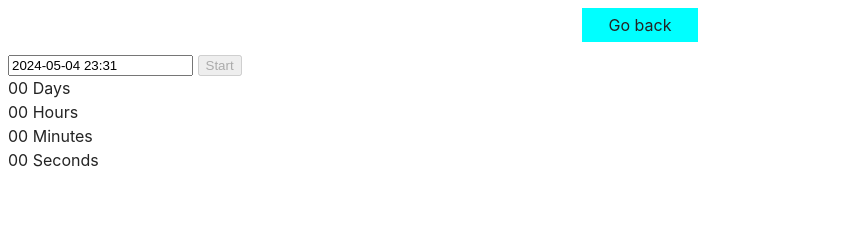
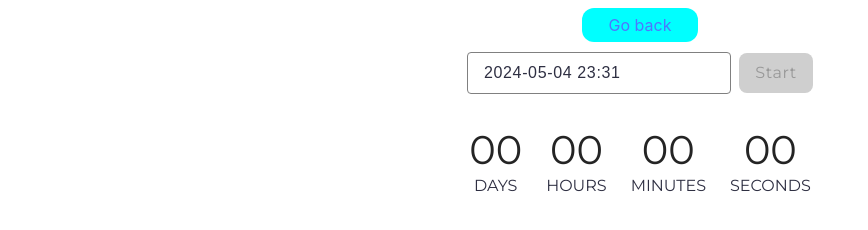
Before and after one commit to RostyslavShevchenko/goit-js-hw-10, a website built with Vite: page src/1-timer.html in a window 1280 px wide. Shown: the whole page, without its empty margins (0-868 px from the left). Built offline with nearby package versions, Linux system fonts and the light colour scheme; what izitoast would draw is missing.

Commit message:
hw-10.js

```diff
--- a/src/1-timer.html
+++ b/src/1-timer.html
@@ -10,8 +10,10 @@
   <body>
     <a href="./index.html" class="home-link">Go back</a>
 
-    <input type="text" id="datetime-picker" />
-    <button type="button" data-start>Start</button>
+    <div class="picker-wrap">
+      <input type="text" id="datetime-picker" class="picker-input" />
+      <button type="button" data-start class="picker-btn">Start</button>
+    </div>
 
     <div class="timer">
       <div class="field">
--- /dev/null
+++ b/src/css/snackbar.css
@@ -0,0 +1,104 @@
+@import url(./reset.css);
+@import url('https://fonts.googleapis.com/css2?family=Montserrat&display=swap');
+
+.home-link {
+    display: block;
+    text-align: center;
+    background-color: aqua;
+    max-width: 100px;
+    padding: 5px 8px;
+    margin: 0 auto 10px;
+    border-radius: 12px;
+    color: #4e75ff;
+}
+
+.form {
+    font-family: 'Montserrat', sans-serif;
+    display: flex;
+    flex-direction: column;
+    justify-content: center;
+    align-items: center;
+}
+
+label {
+    font-weight: 400;
+    font-size: 16px;
+    line-height: 150%;
+    letter-spacing: 0.04em;
+    color: #2e2f42;
+}
+
+.delay-label {
+    display: flex;
+    flex-direction: column;
+    width: 360px;
+}
+
+input[name = delay] {
+    padding: 0 16px;
+    border: 1px solid #808080;
+    border-radius: 4px;
+    width: auto;
+    height: 40px;
+    margin-top: 8px;
+    outline: none;
+    transition: border 250ms cubic-bezier(0.4, 0, 0.2, 1);
+    margin-bottom: 16px;
+}
+
+input[name=delay]:hover,
+input[name=delay]:focus {
+    border: 1px solid #000;
+}
+
+input[name=delay]:active{
+   border: 1px solid #4e75ff;
+}
+
+fieldset {
+    margin: 0;
+    max-width: 360px;
+    border-radius: 4px;
+    border: 1px solid #808080;
+    box-sizing: border-box;
+    display: flex;
+    justify-content: center;
+    gap: 48px;
+    transition: border 250ms cubic-bezier(0.4, 0, 0.2, 1);
+    outline: none;
+    margin-bottom: 24px;
+    width: 360px;
+}
+
+fieldset:hover,
+fieldset:focus {
+    border-radius: 4px;
+    stroke-width: 1px;
+    border: 1px solid #000;
+}
+
+fieldset legend {
+    padding: 0;
+    text-align: left;
+    margin-left: 22.4px;
+}
+
+.form-submit-btn {
+    font-family: 'Montserrat', sans-serif;
+    font-weight: 500;
+    font-size: 16px;
+    line-height: 150%;
+    letter-spacing: 0.04em;
+    color: #fff;
+    background: #4e75ff;
+    border: none;border-radius: 8px;
+    padding: 8px 16px;
+    width: 360px;
+}
+
+.form-submit-btn:hover,
+.form-submit-btn:focus {
+background: #6c8cff;
+transition: border 250ms cubic-bezier(0.4, 0, 0.2, 1);
+outline: none;
+}
--- a/src/css/timer.css
+++ b/src/css/timer.css
@@ -1,3 +1,6 @@
+@import url(./reset.css);
+@import url('https://fonts.googleapis.com/css2?family=Montserrat&display=swap');
+
 .home-link {
     display: block;
     text-align: center;
@@ -5,4 +8,107 @@
     max-width: 100px;
     padding: 5px 8px;
     margin: 0 auto 10px;
+    border-radius: 12px;
+    color: #4e75ff;
 }
+
+.picker-wrap {
+    display: flex;
+    gap: 8px;
+    justify-content: center;
+    align-items: center;
+    width: 346px;
+    margin: 0 auto;
+}
+
+.picker-input {
+    border-radius: 4px;
+    border: 1px solid #808080;
+    width: 272px;
+    height: auto;
+    background-color: #fff;
+    font-weight: 400;
+    font-size: 16px;
+    line-height: 150%;
+    letter-spacing: 0.04em;
+    color: #2e2f42;
+    padding: 8px 16px;
+    outline: none;
+    transition: border 250ms cubic-bezier(0.4, 0, 0.2, 1);
+}
+
+.picker-input:hover,
+.picker-input:focus {
+    border: 1px solid #000;
+}
+
+.picker-input:active {
+    border: 1px solid #4e75ff;
+}
+
+.picker-input:disabled{
+    background: #fafafa;
+    color: #808080;
+    border: 1px solid #808080;
+    cursor: default;
+}
+
+.picker-btn {
+    font-family: 'Montserrat', sans-serif;
+    border-radius: 8px;
+    border: none;
+    padding: 8px 16px;
+    width: 75px;
+    height: 40px;
+    background: #4e75ff;
+    font-weight: 500;
+    font-size: 16px;
+    line-height: 150%;
+    letter-spacing: 0.04em;
+    color: #fff;
+    outline: none;
+    transition: background-color, color 250ms cubic-bezier(0.4, 0, 0.2, 1);
+}
+
+.picker-btn:hover {
+    background: #6c8cff;
+}
+
+.picker-btn:disabled {
+    color: #989898;
+    background: #cfcfcf;
+    cursor: default;
+}
+
+.timer {
+    font-family: 'Montserrat', sans-serif;
+    display: flex;
+    justify-content: center;
+    align-items: center;
+    margin-top: 32px;
+    gap: 24px;
+    width: 346px;
+    margin: 0 auto;
+    margin-top: 32px;
+}
+
+.field {
+display: flex;
+flex-direction: column;
+justify-content: center;
+align-items: center;
+}
+
+.value {
+    font-weight: 400;
+    font-size: 40px;
+    line-height: 120%;
+    letter-spacing: 0.0
+}
+
+.label {
+    font-size: 16px;
+    line-height: 150%;
+    color: #2e2f42;
+    text-transform: uppercase;
+}
--- a/src/js/1-timer.js
+++ b/src/js/1-timer.js
@@ -4,11 +4,13 @@ import iziToast from "izitoast";
 import "izitoast/dist/css/iziToast.min.css";
 
 iziToast.settings({
-    timeout: 5000,
-    resetOnHover: false,
-    backgroundColor: 'yellow',
-    messageColor: 'blue',
-    position: "topRight",
+  timeout: 5000,
+  resetOnHover: false,
+  backgroundColor: '#ef4040',
+  messageColor: '#fff',
+  position: "topRight",
+  iconUrl: '../img/timer-warning.svg',
+  close: false
 });
 
 let userSelectedDate = null;
@@ -24,7 +26,6 @@ const options = {
     onClose(selectedDates) {
     if (selectedDates[0] < new Date()) {
       iziToast.warning({
-    // title: 'Hey',
     message: 'Please choose a date in the future'
 });
       startBtn.disabled = true;
@@ -44,21 +45,13 @@ function convertMs(ms) {
   const hour = minute * 60;
   const day = hour * 24;
 
-  // Remaining days
   const days = Math.floor(ms / day);
-  // Remaining hours
   const hours = Math.floor((ms % day) / hour);
-  // Remaining minutes
   const minutes = Math.floor(((ms % day) % hour) / minute);
-  // Remaining seconds
   const seconds = Math.floor((((ms % day) % hour) % minute) / second);
 
   return { days, hours, minutes, seconds };
 }
-
-console.log(convertMs(2000));
-console.log(convertMs(140000));
-console.log(convertMs(24140000));
 
 startBtn.addEventListener('click', () => startCountdown(userSelectedDate))
 
@@ -100,5 +93,5 @@ function startCountdown(targetDate) {
     dateTimePicker.disabled = false;
 }
   }
-  counter(); // Викликаємо функцію counter вручну для відображення відліку відразу
+  counter();
 }
```
Also changed, not shown: src/2-snackbar.html (+4 -3 lines), src/js/2-snackbar.js (+51 -0 lines), src/css/snackback.css (deleted), src/img/timer-warning.svg (added).
